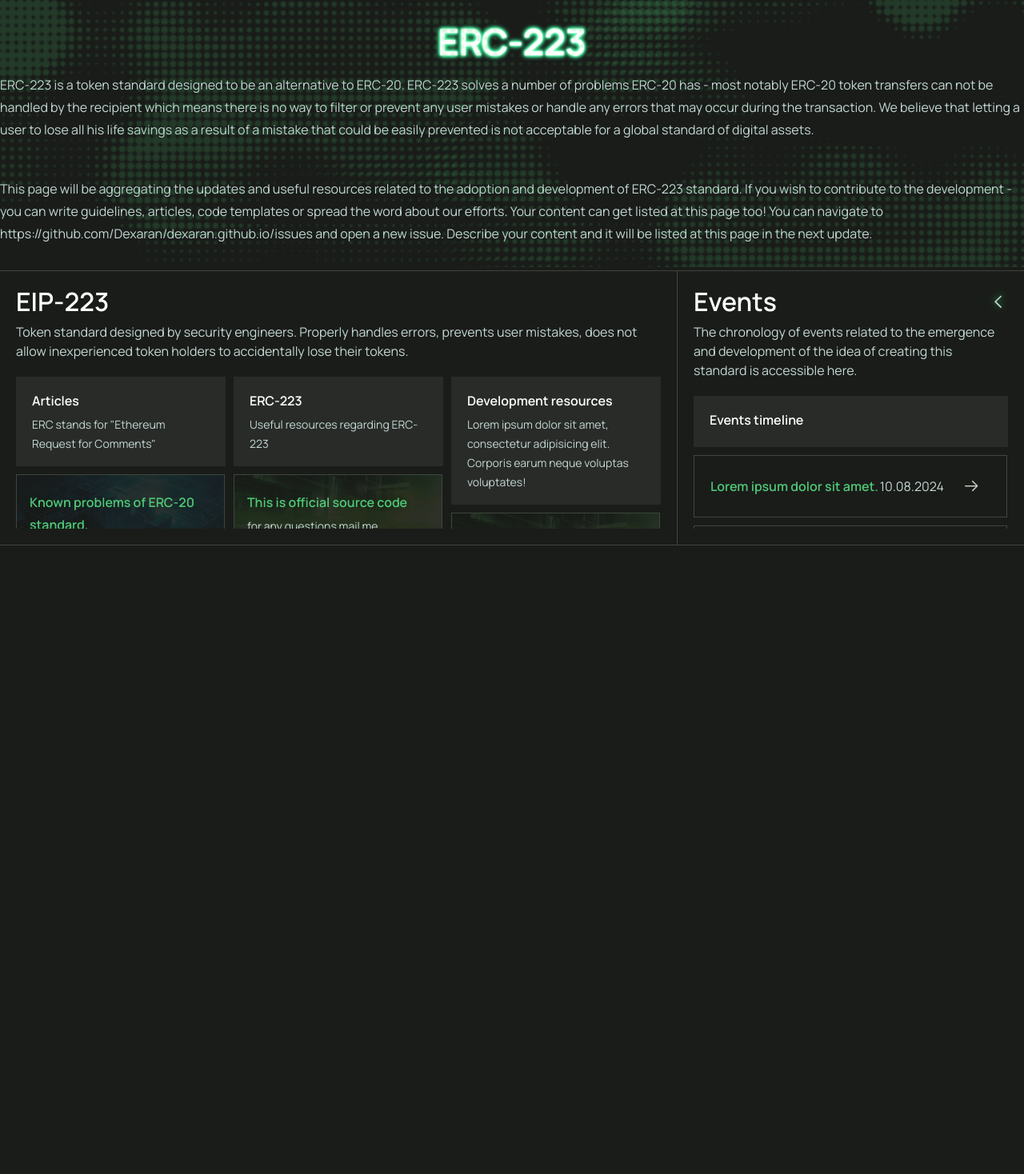
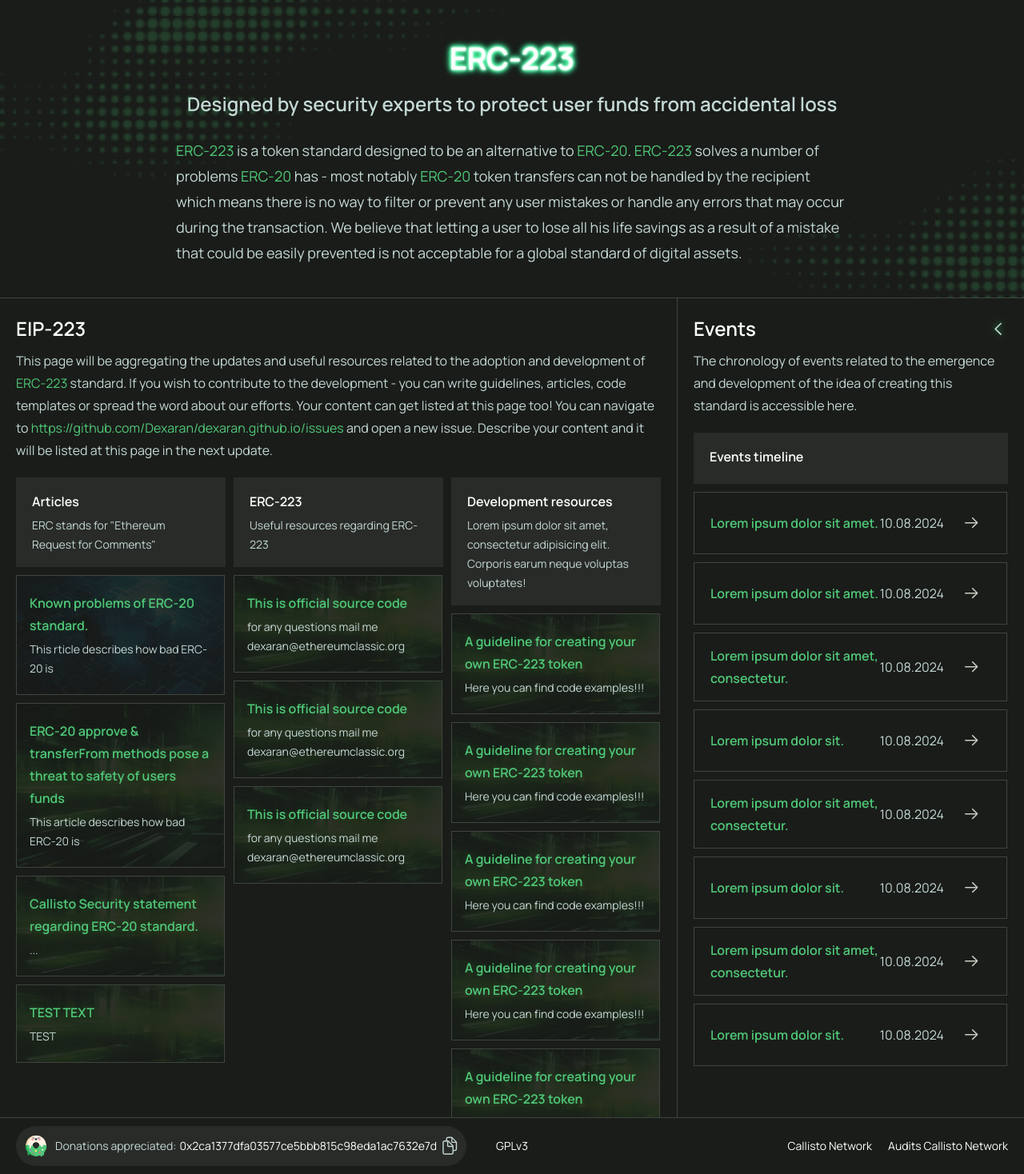
Before and after one commit to Dexaran/dexaran.github.io, a Next.js app in the folder erc223-page-sources/: page / in a window 1280 px wide. Shown: the whole page at 80% size. Before the commit the page ends 800 px from the top, so only its background shows below. Built offline with nearby package versions, Linux system fonts and the light colour scheme.

Commit message:
Fix many UI bugs

```diff
--- a/erc223-page-sources/src/components/Article/Article.module.scss
+++ b/erc223-page-sources/src/components/Article/Article.module.scss
@@ -72,8 +72,8 @@ $image-overlay-opacity: 0.9;
   position: relative;
   z-index: 2;
   @include media.for-large-desktop {
-    font-size: 18px;
-    line-height: 32px;
+    font-size: 20px;
+    line-height: 34px;
   }
 }
 
@@ -88,7 +88,7 @@ $image-overlay-opacity: 0.9;
   animation: glow-title 5s ease-in-out infinite;
 
   @include media.for-large-desktop {
-    font-size: 20px;
+    font-size: 21px;
     line-height: 34px;
   }
 }
--- a/erc223-page-sources/src/components/Column/Column.module.scss
+++ b/erc223-page-sources/src/components/Column/Column.module.scss
@@ -6,7 +6,7 @@
   flex-direction: column;
   flex: 1;
   overflow-y: auto;
-  max-height: 100%;
+  max-height: 100vh;
 }
 
 .title {
@@ -18,8 +18,8 @@
   color: colors.$text-primary;
 
   @include media.for-large-desktop {
-    font-size: 20px;
-    line-height: 28px;
+    font-size: 21px;
+    line-height: 34px;
     margin-bottom: 3px;
   }
 }
@@ -42,7 +42,7 @@
   color: colors.$text-secondary;
 
   @include media.for-large-desktop {
-    font-size: 18px;
+    font-size: 20px;
     line-height: 32px;
   }
 }
@@ -56,6 +56,7 @@
   gap: 10px;
   padding-right: 1px;
   scroll-padding-right: 2px;
+  padding-bottom: 20px;
   @include media.for-large-desktop {
     gap: 16px;
   }
--- a/erc223-page-sources/src/components/RecentEvent/RecentEvent.module.scss
+++ b/erc223-page-sources/src/components/RecentEvent/RecentEvent.module.scss
@@ -6,6 +6,7 @@
   grid-template-columns: 1fr 48px;
   gap: 10px;
   padding: 14px 20px;
+  align-items: center;
 
   border: 1px solid colors.$border-primary;
   transition-duration: 0.2s;
@@ -30,8 +31,8 @@
   line-height: 28px;
 
   @include media.for-large-desktop {
-    font-size: 18px;
-    line-height: 32px;
+    font-size: 20px;
+    line-height: 34px;
   }
 }
 
--- a/erc223-page-sources/src/components/TabHeader/TabHeader.module.scss
+++ b/erc223-page-sources/src/components/TabHeader/TabHeader.module.scss
@@ -12,9 +12,9 @@
 }
 
 .tabTitle {
-  font-size: 32px;
+  font-size: 24px;
+  line-height: 36px;
   font-weight: 600;
-  line-height: 36px;
   color: colors.$text-primary;
   display: flex;
   justify-content: space-between;
@@ -27,17 +27,23 @@
     font-size: 38px;
     line-height: 56px;
   }
-
 }
 
 .tabDescription {
   font-size: 16px;
-  line-height: 24px;
+  line-height: 28px;
   color: colors.$text-secondary;
 
+  a {
+    color: colors.$palette-green;
+    &:hover {
+      text-decoration: underline;
+    }
+  }
+
   @include media.for-large-desktop {
-    font-size: 18px;
-    line-height: 32px;
+    font-size: 20px;
+    line-height: 34px;
   }
 }
 
--- a/erc223-page-sources/src/components/TabHeader/TabHeader.tsx
+++ b/erc223-page-sources/src/components/TabHeader/TabHeader.tsx
@@ -4,7 +4,7 @@ import {basePath} from "../../constants/build-config/isProd";
 
 interface Props {
   title: string,
-  description: string,
+  description: string | React.ReactNode,
   arrowDirection: "left" | "right",
   isActive: boolean,
   handleClick: () => void
--- a/erc223-page-sources/src/pages/index.tsx
+++ b/erc223-page-sources/src/pages/index.tsx
@@ -51,10 +51,8 @@ export default function Home() {
         <img className={clsx(styles.bgImage, styles.leftImage)} src={`${basePath}/left-header-bg.png`} alt=""/>
         <img className={clsx(styles.bgImage, styles.rightImage)} src={`${basePath}/right-header-bg.png`} alt=""/>
         <h1>ERC-223</h1>
-        <p>ERC-223 is a token standard designed to be an alternative to ERC-20. ERC-223 solves a number of problems ERC-20 has - most notably ERC-20 token transfers can not be handled by the recipient which means there is no way to filter or prevent any user mistakes or handle any errors that may occur during the transaction. We believe that letting a user to lose all his life savings as a result of a mistake that could be easily prevented is not acceptable for a global standard of digital assets.</p>
-        <br></br>
-        <p>This page will be aggregating the updates and useful resources related to the adoption and development of ERC-223 standard. If you wish to contribute to the development - you can write guidelines, articles, code templates or spread the word about our efforts. Your content can get listed at this page too! You can navigate to https://github.com/Dexaran/dexaran.github.io/issues and open a new issue. Describe your content and it will be listed at this page in the next update.</p>
-
+        <h2>Designed by security experts to protect user funds from accidental loss</h2>
+        <p><a href="https://eips.ethereum.org/EIPS/eip-223" target="_blank" rel="noopener noreferrer">ERC-223</a> is a token standard designed to be an alternative to <a href="https://eips.ethereum.org/EIPS/eip-20" target="_blank" rel="noopener noreferrer">ERC-20</a>. <a href="https://eips.ethereum.org/EIPS/eip-223" target="_blank" rel="noopener noreferrer">ERC-223</a> solves a number of problems <a href="https://eips.ethereum.org/EIPS/eip-20" target="_blank" rel="noopener noreferrer">ERC-20</a> has - most notably <a href="https://eips.ethereum.org/EIPS/eip-20" target="_blank" rel="noopener noreferrer">ERC-20</a> token transfers can not be handled by the recipient which means there is no way to filter or prevent any user mistakes or handle any errors that may occur during the transaction. We believe that letting a user to lose all his life savings as a result of a mistake that could be easily prevented is not acceptable for a global standard of digital assets.</p>
       </header>
 
       <main className={styles.main}>
@@ -64,7 +62,11 @@ export default function Home() {
               isActive={activeTab === 0}
               arrowDirection="right"
               title="EIP-223"
-              description={"Token standard designed by security engineers. Properly handles errors, prevents user mistakes, does not allow inexperienced token holders to accidentally lose their tokens."}
+              description={
+                <>
+                  This page will be aggregating the updates and useful resources related to the adoption and development of <a href="https://eips.ethereum.org/EIPS/eip-223" target="_blank" rel="noopener noreferrer">ERC-223</a> standard. If you wish to contribute to the development - you can write guidelines, articles, code templates or spread the word about our efforts. Your content can get listed at this page too! You can navigate to <a href="https://github.com/Dexaran/dexaran.github.io/issues" target="_blank" rel="noopener noreferrer">https://github.com/Dexaran/dexaran.github.io/issues</a> and open a new issue. Describe your content and it will be listed at this page in the next update.
+                </>
+              }
               handleClick={() => setActiveTab(0)}
             />
             {activeTab === 0 && <div className={styles.resources}>
@@ -143,8 +145,9 @@ export default function Home() {
           }} role="button" className={styles.donation}>
             <img src={`${basePath}/donat.png`} alt=""/>
             <div className={styles.donationText}>
-              <span className={styles.donationLabel}>This is a non-profit project, but donations appreciated:</span>
+            <span className={styles.donationLabelLarge}>This is a non-profit project, but donations appreciated:</span>
               <div className={styles.addressRow}>
+              <span className={styles.donationLabel}>Donations appreciated:</span>
                 <span className={styles.donationAddress}>{addressForDonation}</span>
                 <div className={styles.copyAddressForDonationsButton} >
                   <svg width="24" height="24" viewBox="0 0 24 24" fill="none" xmlns="http://www.w3.org/2000/svg">
--- a/erc223-page-sources/src/styles/Home.module.scss
+++ b/erc223-page-sources/src/styles/Home.module.scss
@@ -24,16 +24,14 @@
 }
 
 .footer {
-  visibility: hidden;
-  font-size: 16px;
-  line-height: 28px;
-  height: 118px;
+  font-size: 14px;
+  line-height: 24px;
   background-color: colors.$background-primary;
   border-top: colors.$border-primary;
-  padding: 0 20px;
+  padding: 10px 20px;
   display: flex;
   align-items: center;
-  justify-content: center;
+  justify-content: space-between;
 
   & > div {
     width: 33%;
@@ -41,14 +39,23 @@
 
   .licence {
     text-align: center;
+    pointer-events: none;
   }
 
   a {
+    pointer-events: auto;
+    color: colors.$text-primary;
     transition-duration: 0.2s;
 
     &:hover {
       color: colors.$palette-green;
     }
+  }
+
+  @include media.for-large-desktop {
+    padding: 20px;
+    font-size: 18px;
+    line-height: 32px;
   }
 }
 
@@ -61,37 +68,64 @@
   align-items: center;
   justify-content: center;
   flex-direction: column;
-  padding: 24px 0 32px;
+  padding: 44px 0 40px;
   gap: 12px;
   flex: 0 0 auto;
   position: relative;
+  overflow: hidden;
 
   h1 {
-    font-size: 45px;
+    font-size: 38px;
+    line-height: 56px;
     font-weight: 600;
-    line-height: 56px;
     color: colors.$text-primary;
+    max-width: 840px;
 
     animation: glow-main 70s infinite ease-in-out;
+  }
+  h2 {
+    font-size: 24px;
+    line-height: 36px;
+    font-weight: 600;
+    text-align: center;
+    color: colors.$text-secondary;
+    max-width: 840px;
+    margin-bottom: 12px;
   }
 
   p {
     color: colors.$text-secondary;
-    font-size: 16px;
-    line-height: 28px;
+    font-size: 18px;
+    line-height: 32px;
+    max-width: 840px;
+  }
+
+  a {
+    color: colors.$palette-green;
+    &:hover {
+      text-decoration: underline;
+    }
   }
 
   @include media.for-large-desktop {
-    gap: 8px;
-
     h1 {
       font-size: 68px;
       line-height: 80px;
+      max-width: 1000px;
+      margin-bottom: 12px;
+    }
+
+    h2 {
+      font-size: 28px;
+      line-height: 38px;
+      margin-bottom: 20px;
+      max-width: 1000px;
     }
 
     p {
-      font-size: 18px;
-      line-height: 32px;
+      font-size: 20px;
+      line-height: 34px;
+      max-width: 1000px;
     }
   }
 }
@@ -99,12 +133,12 @@
 .tab {
   border-top: 1px solid colors.$border-primary;
   border-bottom: 1px solid colors.$border-primary;
-  padding-bottom: 20px;
 
   display: flex;
   flex-direction: column;
   flex: 0.34;
   overflow: auto;
+  overflow-x: hidden;
 
   &:not(:last-child) {
     border-right: 1px solid colors.$border-primary;
@@ -143,16 +177,29 @@
 .bgImage {
   animation: glow-header-bg 5s infinite ease-in-out;
   position: absolute;
-  height: 100%;
+  height: 500px;
+  top: 0px;
   pointer-events: none;
 }
 
 .leftImage {
-  left: 0;
+  left: -75%;
+  @include media.for-large-desktop {
+    left: -40%;
+  }
+  @include media.for-ultra-large-desktop {
+    left: -25%;
+  }
 }
 
 .rightImage {
-  right: 0;
+  right: -75%;
+  @include media.for-large-desktop {
+    right: -40%;
+  }
+  @include media.for-ultra-large-desktop {
+    right: -25%;
+  }
 }
 
 .resourceTabs {
@@ -167,6 +214,7 @@
   flex-direction: column;
   flex: 1;
   overflow-y: auto;
+  max-height: 100vh;
 }
 
 .resourceTabButton {
@@ -205,10 +253,18 @@
 
 .footerLinks {
   display: flex;
-  align-items: flex-end;
-  justify-content: center;
-  flex-direction: column;
-  gap: 4px;
+  flex-direction: row;
+  justify-content: flex-end;
+  align-items: center;
+  gap: 20px;
+
+
+  @include media.for-large-desktop {
+    flex-direction: column;
+    align-items: flex-end;
+    justify-content: center;
+    gap: 4px;
+  }
 }
 
 .addressRow {
@@ -220,14 +276,13 @@
 .donation {
   display: flex;
   align-items: center;
-  padding: 10px 32px 10px 20px;
+  padding: 8px;
   border-radius: 100px;
   background-color: colors.$background-secondary;
   gap: 8px;
   border: 1px solid transparent;
   cursor: pointer;
   transition-duration: 0.2s;
-
 
   &:hover {
     border-color: colors.$palette-green;
@@ -238,10 +293,33 @@
       color: colors.$palette-green;
     }
   }
+
+  img {
+    width: 32px;
+  }
+
+  @include media.for-large-desktop {
+    padding: 10px 32px 10px 20px;
+    img {
+      width: 58px;
+    }
+  }
 }
 
 .donationLabel {
   color: colors.$text-secondary;
+  display: block;
+  white-space: nowrap;
+  @include media.for-large-desktop {
+    display: none;
+  }
+}
+.donationLabelLarge {
+  color: colors.$text-secondary;
+  display: none;
+  @include media.for-large-desktop {
+    display: block;
+  }
 }
 
 .donationAddress {
--- a/erc223-page-sources/src/styles/globals.scss
+++ b/erc223-page-sources/src/styles/globals.scss
@@ -14,7 +14,7 @@ body {
 body, html, #__next, .wrapper {
   margin: 0;
   padding: 0;
-  height: 100%;
+  min-height: 100%;
 }
 
 body {
--- a/erc223-page-sources/src/styles/media.scss
+++ b/erc223-page-sources/src/styles/media.scss
@@ -3,3 +3,9 @@
     @content;
   }
 }
+
+@mixin for-ultra-large-desktop {
+  @media (min-width: 2500px) {
+    @content;
+  }
+}
```
